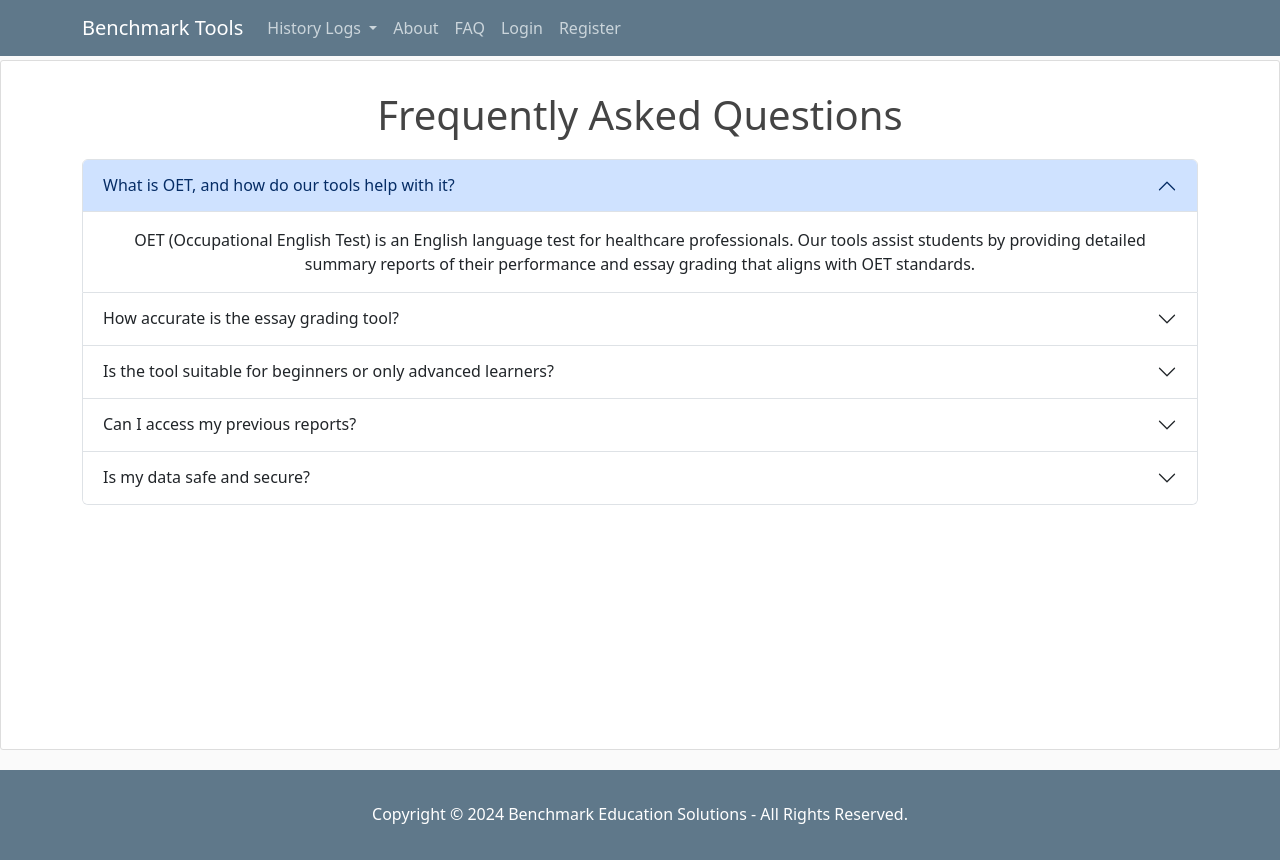
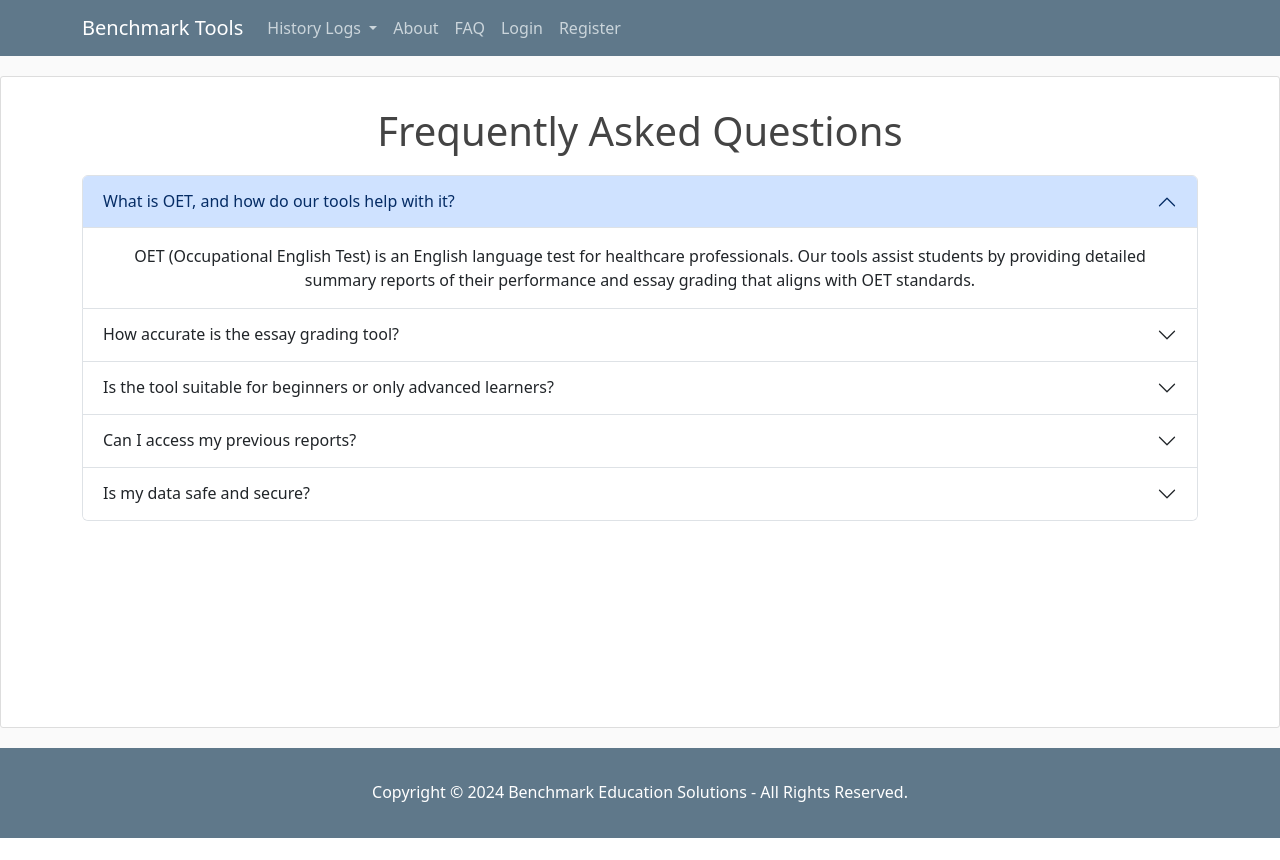
Before and after one commit to AltStingray/Essay-Grading, a Python web app: template templates/faq.html in a window 1280 px wide. After the commit the page ends 838 px from the top, so only its background shows below. Run offline with Jinja, Linux system fonts and the light colour scheme; the template is opened without the code that fills it, so the values that code supplies are empty.

Commit message:
Fix table

```diff
--- a/db_postgres.py
+++ b/db_postgres.py
@@ -65,6 +65,10 @@ def db(command):
         #cursor.execute("""ALTER TABLE essay_logs RENAME COLUMN date TO time""")
 
         #cursor.execute("""ALTER TABLE essay_logs ALTER COLUMN time TYPE DATE""")
+
+        cursor.execute("""UPDATE essay_logs SET id = 1 WHERE id = 6;""")
+        cursor.execute("""UPDATE essay_logs SET id = 2 WHERE id = 7;""")
+        cursor.execute("""UPDATE essay_logs SET teacher = 'Carol' WHERE id = 2;""")
 
         db_conn.commit()
 
--- a/static/style.css
+++ b/static/style.css
@@ -1,11 +1,10 @@
 html, body {
+  height: 100%;
   background: #fafafa;
   color: #333333;
   margin-top: 38px;
   display: flex;
   flex-direction: column;
-  min-height: 100vh;
-  margin-top: 30px;
 }
 
 .center {
@@ -42,8 +41,6 @@ h1, h2, h3, h4, h5, h6 {
   border-radius: 3px;
   margin-bottom: 20px;
   flex: 1;
-  display: flex;
-  flex-direction: column;
 }
 
 .article-title {
--- a/templates/processing.html
+++ b/templates/processing.html
@@ -2,8 +2,9 @@
 {% block content %}
     <div class="processing text-center">
         <h1>Processing...</h1>
+        <br>
         <p1>Please wait for the operation to complete...
-        <div class="loader-container">
+        <div class="loader-container" style="padding: 10px;">
             <div class="loader"></div> </p1>
         </div>
         <meta http-equiv="refresh" content="0; url=https://benchmark-summary-report-eae227664887.herokuapp.com/results"/>
```
Also changed, not shown: main.py (+14 -3 lines).
